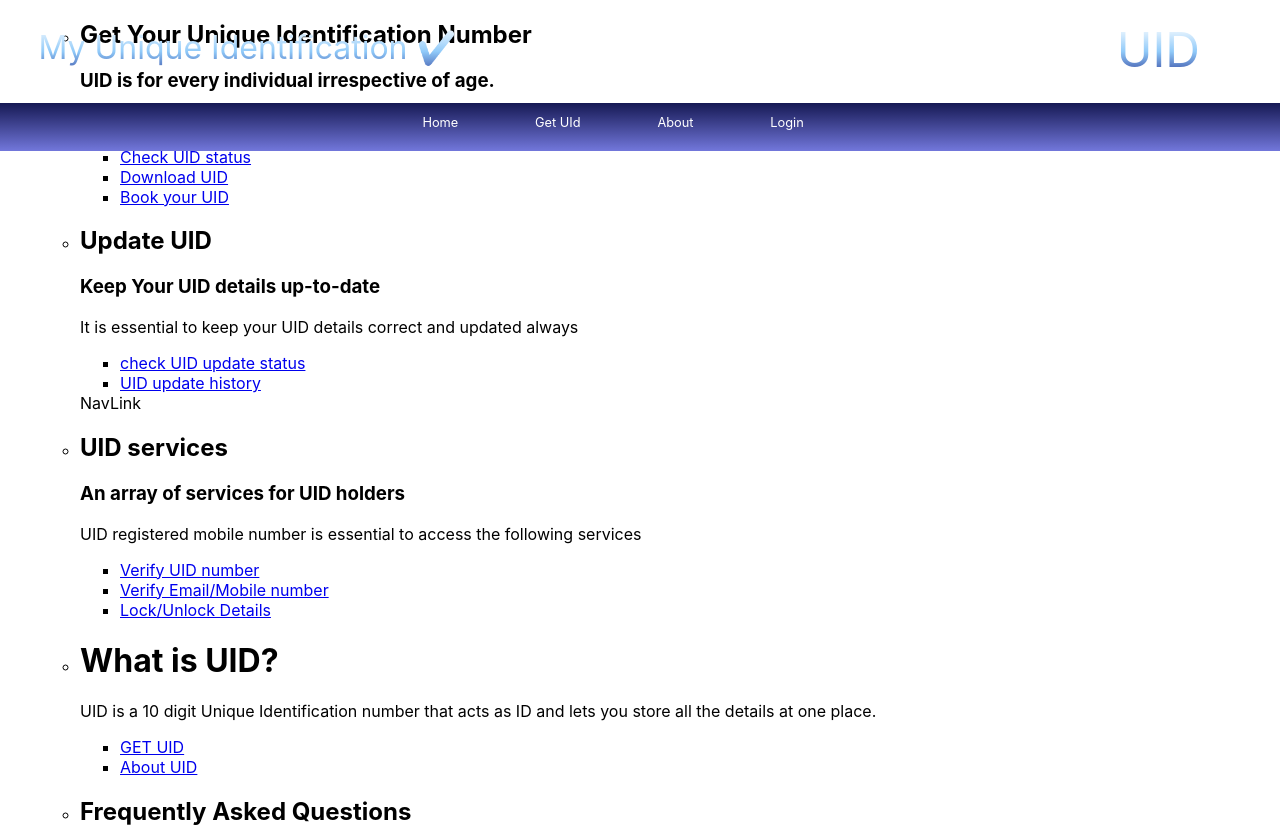
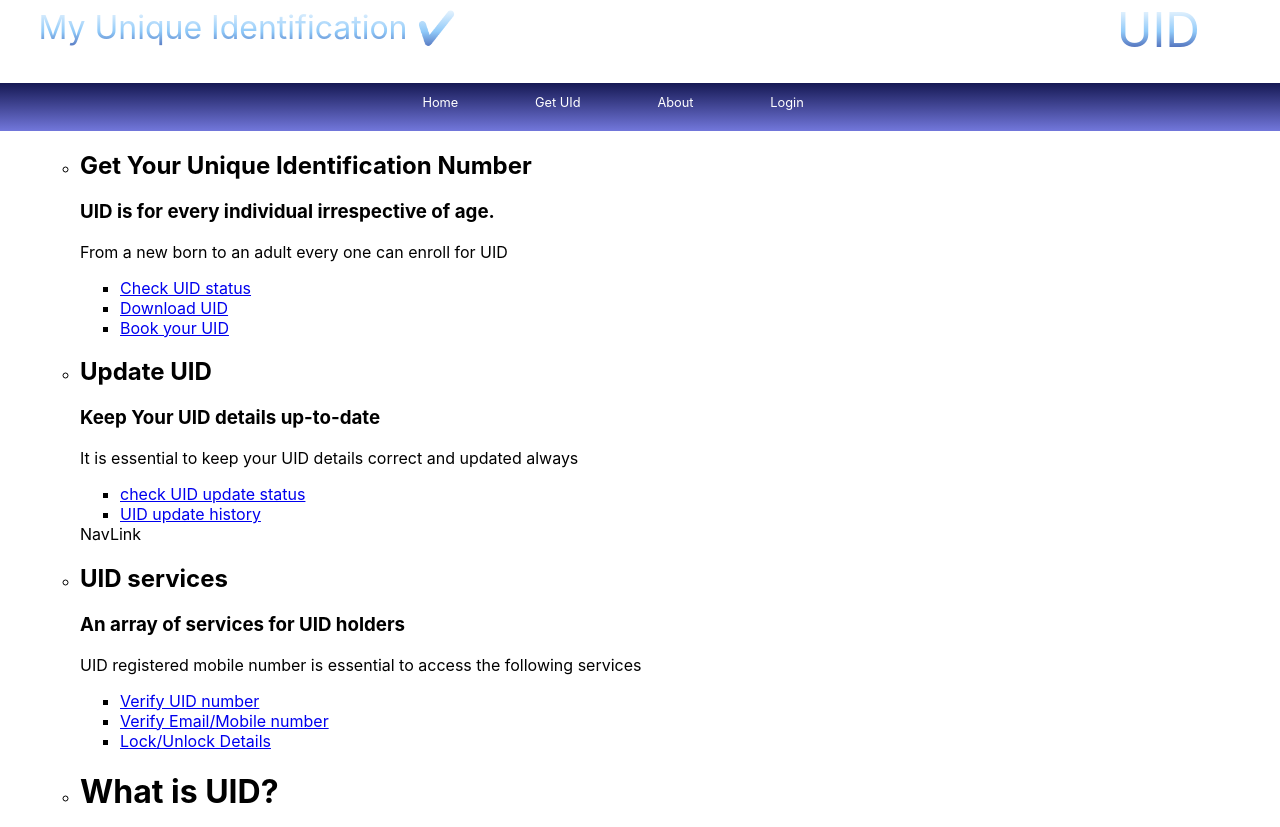
Before and after one commit to The-codersofpassion/uid-build, a React (Create React App) app: page / in a window 1280 px wide. Shown: the top 827 px of the page. Built offline with nearby package versions, Linux system fonts and the light colour scheme.

Commit message:
Navbar and background
Made navbar overlapping hidden and added features to navbar

```diff
--- a/src/Nav.css
+++ b/src/Nav.css
@@ -1,9 +1,13 @@
 .nav {
-    position: fixed;
-    width: 100vw;
-    height: 20vw;
+    position: sticky;
+    top: 0;
+    left: 0;
+    overflow: hidden;
+    width: 100%;
+    height: 100%;
     display: block;
     margin-bottom: 1vh;
+    background-color: white;
 }
 
 .nav__contents {
```
Also changed, not shown: 1 other file (tests, documents, lock files or other folders).
